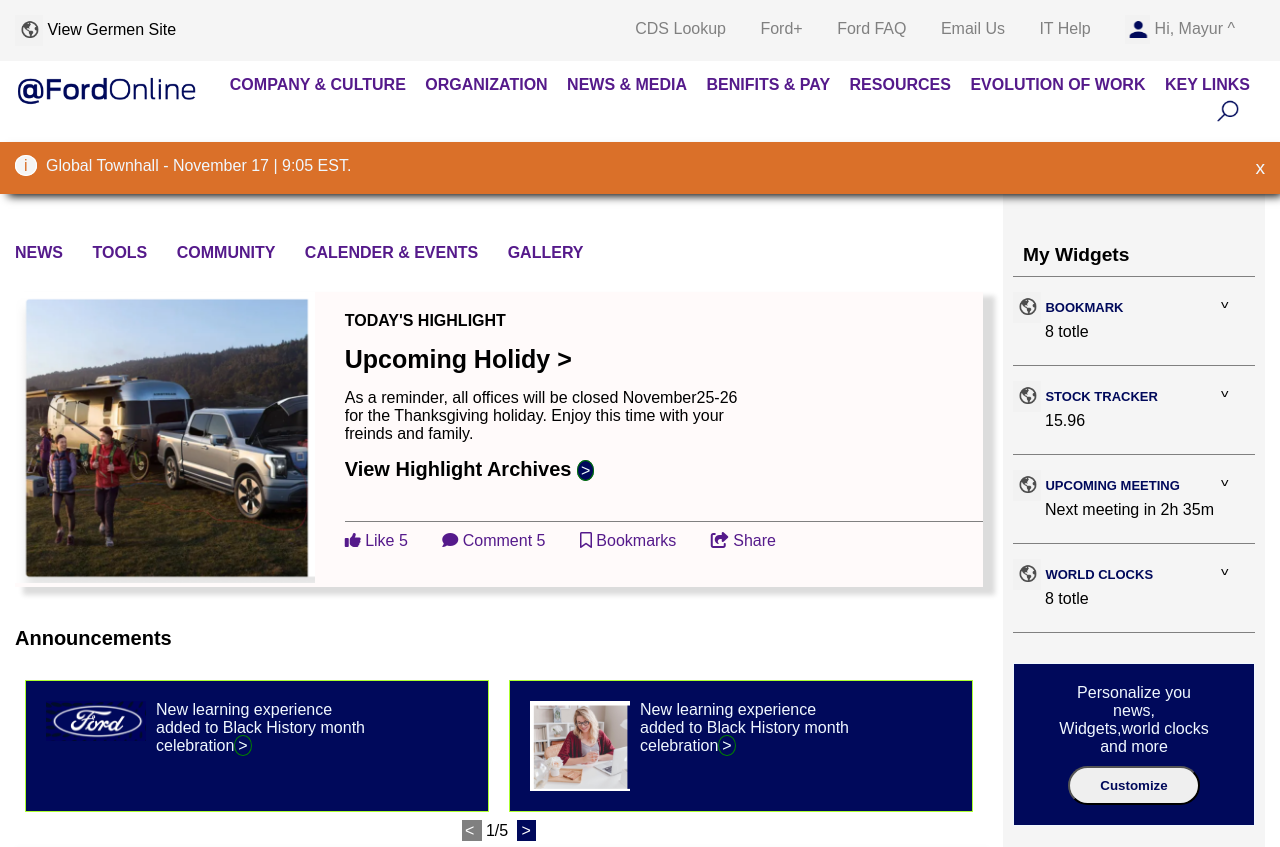
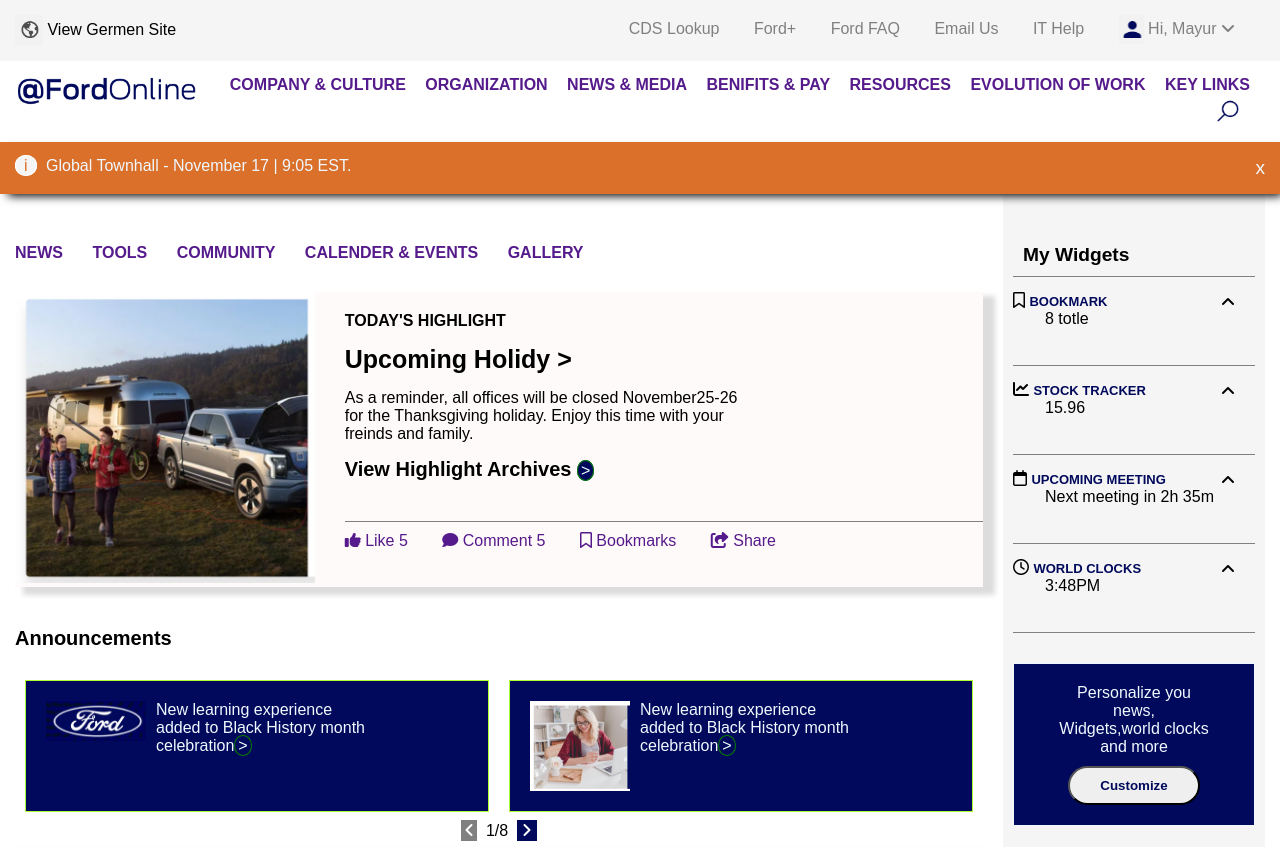
Before and after one commit to MAYURNISHANE/CSS-TRAINING, a plain HTML site: page 09072022/ford full site.html in a window 1280 px wide. Shown: the top 847 px of the page. Drawn offline with Linux system fonts and the light colour scheme.

Commit message:
complete fordsite.html

```diff
--- a/09072022/ford full site.html
+++ b/09072022/ford full site.html
@@ -22,7 +22,7 @@
                 <span class="link"><a class="link-text" href="">IT Help</a></span>
                 <span class="link">
                     <img class="contact-img" src="../images & logo/contact.png" alt="">
-                    <a class="link-text" href="">Hi, Mayur ^ </a>
+                    <a class="link-text" href="">Hi, Mayur <i class="fa fa-angle-down" aria-hidden="true"></i> </a>
                 </span>
             </div>
         </div>
@@ -98,10 +98,9 @@
                 </div>
             </div>
             <div class="ford-down_text">
-                <span class="ford-down_left-arrow">
-                    < </span>
-                        <span class="ford-down_left-right_middle">1/5</span>
-                        <span class="ford-down_right-arrow">></span>
+                <span class="ford-down_left-arrow"><i class="fa fa-angle-left" aria-hidden="true"></i></span>
+                <span class="ford-down_left-right_middle">1/8</span>
+                <span class="ford-down_right-arrow"><i class="fa fa-angle-right" aria-hidden="true"></i></span>
             </div>
             <div class="video-tag_shadow">
                 <div class="video-tag">
@@ -134,10 +133,9 @@
                 </div>
             </div>
             <div class="ford-down_text">
-                <span class="ford-down_left-arrow">
-                    < </span>
-                        <span class="ford-down_left-right_middle">1/5</span>
-                        <span class="ford-down_right-arrow">></span>
+                <span class="ford-down_left-arrow"><i class="fa fa-angle-left" aria-hidden="true"></i></span>
+                <span class="ford-down_left-right_middle">1/5</span>
+                <span class="ford-down_right-arrow"><i class="fa fa-angle-right" aria-hidden="true"></i></span>
             </div>
             <div class="border-block">
                 <div class="border-block_text">
@@ -157,12 +155,14 @@
                 </span>
                 <span class="span-block1_2">
                     <div class="border-block_text_1">
-                        <div class="border-block_text_1-1">View All News For You ></div>
+                        <div class="border-block_text_1-1">View All News For You <i class="fa fa-angle-right"
+                                aria-hidden="true"></i></div>
                         <div class="border-block_tex_1-2">
-                            <div class="text-a">Ford Will Launch All-News F-150 Raptor in China </br> in 2022 ></div>
+                            <div class="text-a">Ford Will Launch All-News F-150 Raptor in China </br> in 2022 <i
+                                    class="fa fa-angle-right" aria-hidden="true"></i></div>
                             <div class="text-b">Nov 29, 2021</div>
                             <div class="text-c">
-                                <div class="video-like"> <a class="video-like_button" href><i
+                                <div class="video-like"> <a class="video-like_button " href><i
                                             class="fa-solid fa-thumbs-up"></i> Like 5</a>
                                     <a class="video-like_button" href=""><i class="fa-solid fa-comment"></i> Comment
                                         5</a>
@@ -270,39 +270,39 @@
             <div class="main-right_heading">My Widgets</div>
             <div class="main-right_text">
                 <div class="text-right">
-                    <span><img class="g" src="../images & logo/logo1.png" alt=""></span>
+                    <span><i class="fa fa-bookmark-o" aria-hidden="true"></i></span>
                     <span><span class="j">bookmark</span>
                         <div class="d">8 totle</div>
                     </span>
                 </div>
-                <div class="arrow-left">^</div>
+                <div class="arrow-left"><i class="fa fa-angle-down" aria-hidden="true"></i></div>
             </div>
             <div class="main-right_text">
                 <div class="text-right">
-                    <span><img class="g" src="../images & logo/logo1.png" alt=""></span>
+                    <span><i class="fa fa-line-chart" aria-hidden="true"></i></span>
                     <span><span class="j">stock tracker</span>
                         <div class="d">15.96</div>
                     </span>
                 </div>
-                <div class="arrow-left">^</div>
+                <div class="arrow-left"><i class="fa fa-angle-down" aria-hidden="true"></i></div>
             </div>
             <div class="main-right_text">
                 <div class="text-right">
-                    <span><img class="g" src="../images & logo/logo1.png" alt=""></span>
+                    <span><i class="fa fa-calendar-o" aria-hidden="true"></i></span>
                     <span><span class="j">upcoming meeting</span>
                         <div class="d">Next meeting in 2h 35m</div>
                     </span>
                 </div>
-                <div class="arrow-left">^</div>
+                <div class="arrow-left"><i class="fa fa-angle-down" aria-hidden="true"></i></div>
             </div>
             <div class="main-right_text">
                 <div class="text-right">
-                    <span><img class="g" src="../images & logo/logo1.png" alt=""></span>
+                    <span><i class="fa fa-clock-o" aria-hidden="true"></i></span>
                     <span><span class="j">world clocks</span>
-                        <div class="d">8 totle</div>
+                        <div class="d">3:48PM</div>
                     </span>
                 </div>
-                <div class="arrow-left">^</div>
+                <div class="arrow-left"><i class="fa fa-angle-down" aria-hidden="true"></i></div>
             </div>
             <div class="right-last">
                 <div>Personalize you news,</br> Widgets,world clocks </br> and more</div>
```
